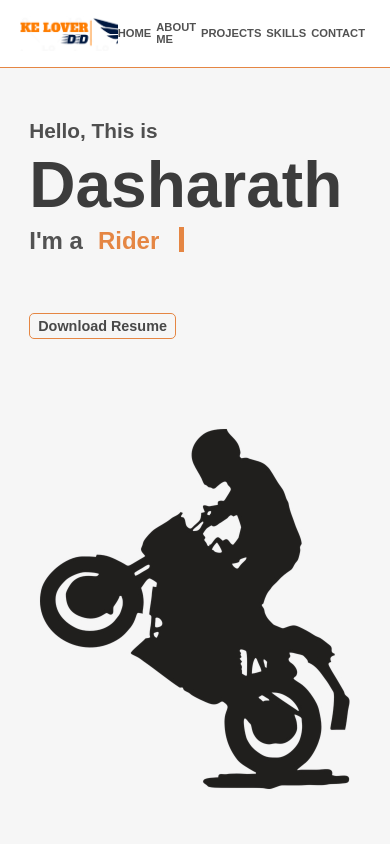
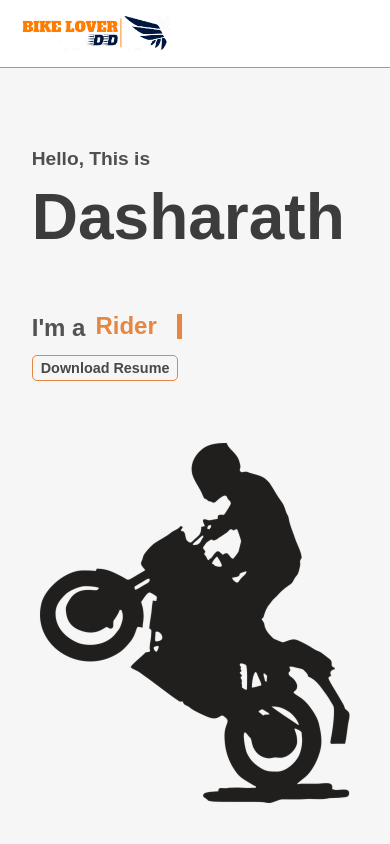
Before and after one commit to DasharathDyavari/portFolio_FE, a React (Create React App) app: page / in a window 390 px wide. Shown: the top 844 px of the page. Built offline with nearby package versions, Linux system fonts and the light colour scheme.

Commit message:
fix(app): minor UI changes

```diff
--- a/src/App.css
+++ b/src/App.css
@@ -588,8 +588,9 @@
     padding: 0px 20px;
   }
 
-  .navbar-item{
-  margin-right: 20px;
+  .navbar-items{
+    /* margin-right: 20px; */
+    display: none;
   }
 
   .hero-heading{
@@ -767,33 +768,38 @@
   }
 
   .hero{
-    padding-top: 10vh;
+    padding-top: 15vh;
     flex-direction: column;
     align-items: center;
   }
 
   .hero-subheading1{
-    font-size: 1.3rem;
+    font-size: 1.2rem;
+    margin-bottom: 0px;
   }
 
   .hero-subheading2{
     font-size: 1.5rem;
     color: var(--subheading);
+    margin-top: 50px;
     height: 25px;
   }
 
   .dynamic-text{
-    margin-left: 15px;
+    margin-left: 10px;
+  }
+
+  .dynamic-text li{
+    margin-bottom: 10px;
   }
 
   .hero-heading{
     font-size: 4rem;
-    margin: 5px 0px;
   }
 
   .download-btn{
     padding: 4px 8px;
-    margin-top: 60px;
+    margin-top: 15px;
     font-size: .9rem;
     border: 1px solid var(--my-orange);
   }
@@ -805,7 +811,7 @@
 
   @keyframes slideup{
     100%{
-      top: -112px;
+      top: -156px;
     }
   }
 
--- a/src/components/Contact.js
+++ b/src/components/Contact.js
@@ -7,7 +7,6 @@ import GitHubIcon from '@mui/icons-material/GitHub';
 import EmailOutlinedIcon from '@mui/icons-material/EmailOutlined';
 
 function Contact() {
-
     return (
         <div className="contact" id='contact'>
             <h2 className='contact-header'>get in touch</h2>
@@ -28,7 +27,7 @@ function Contact() {
                         <input type="text" className="input-name" placeholder='Enter your Name'/>
                         <input type="email" className="input-email" placeholder='Enter a valid email address'/>
                         <textarea className="input-message" name="message" id="message" cols="30" rows="5" placeholder='Enter your message'></textarea>
-                        <div className="alert-box">* This is in progress. Please Mail me or connect me on social media</div>
+                        <div className="alert-box">* Website is in progress.</div>
                     </div>
                 </div>
             </div>
```
